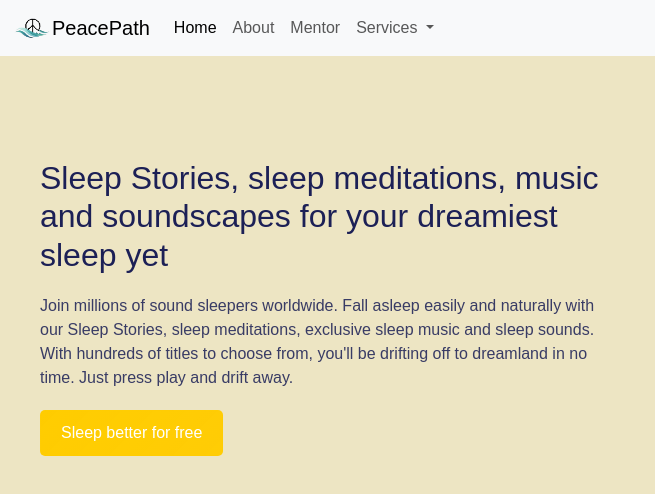
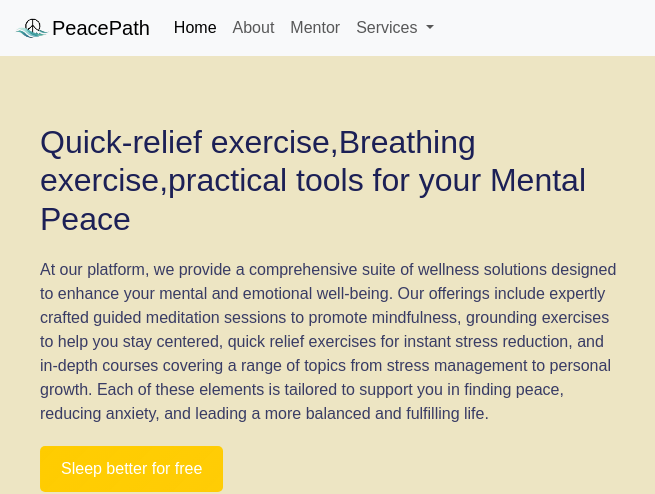
Before and after one commit to Zubairs7/stress-relax, a plain HTML site: page index.html in a window 1280 px wide. Shown: the top 494 px of the page, 0-655 px from the left. Drawn offline with nearby package versions, Linux system fonts and the light colour scheme.

Commit message:
Update index.html

```diff
--- a/index.html
+++ b/index.html
@@ -51,8 +51,8 @@
     </nav>
     <section class="hero">
         <div class="content">
-            <h1>Sleep Stories, sleep meditations, music and soundscapes for your dreamiest sleep yet</h1>
-            <p>Join millions of sound sleepers worldwide. Fall asleep easily and naturally with our Sleep Stories, sleep meditations, exclusive sleep music and sleep sounds. With hundreds of titles to choose from, you'll be drifting off to dreamland in no time. Just press play and drift away.</p>
+            <h1>Quick-relief exercise,Breathing exercise,practical tools for your Mental Peace</h1>
+            <p>At our platform, we provide a comprehensive suite of wellness solutions designed to enhance your mental and emotional well-being. Our offerings include expertly crafted guided meditation sessions to promote mindfulness, grounding exercises to help you stay centered, quick relief exercises for instant stress reduction, and in-depth courses covering a range of topics from stress management to personal growth. Each of these elements is tailored to support you in finding peace, reducing anxiety, and leading a more balanced and fulfilling life.</p>
             <a href="#more-info" class="btn" id="scrollToSection">Sleep better for free</a>
 
 
```
